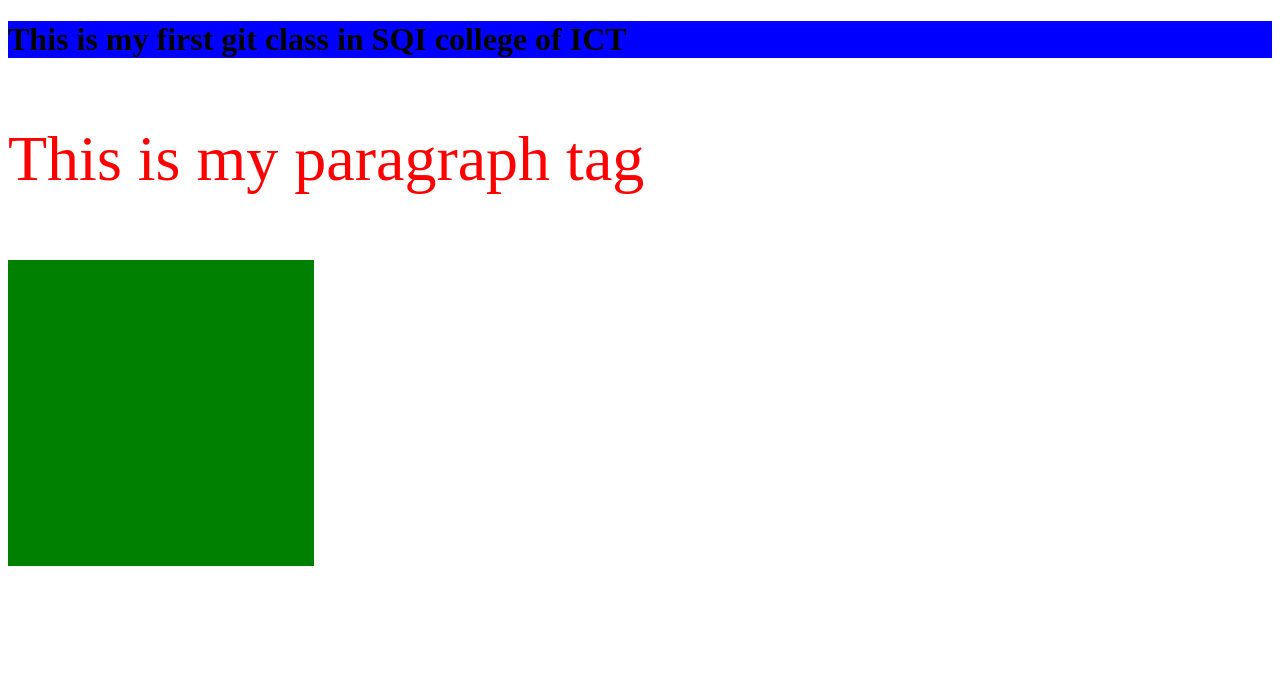
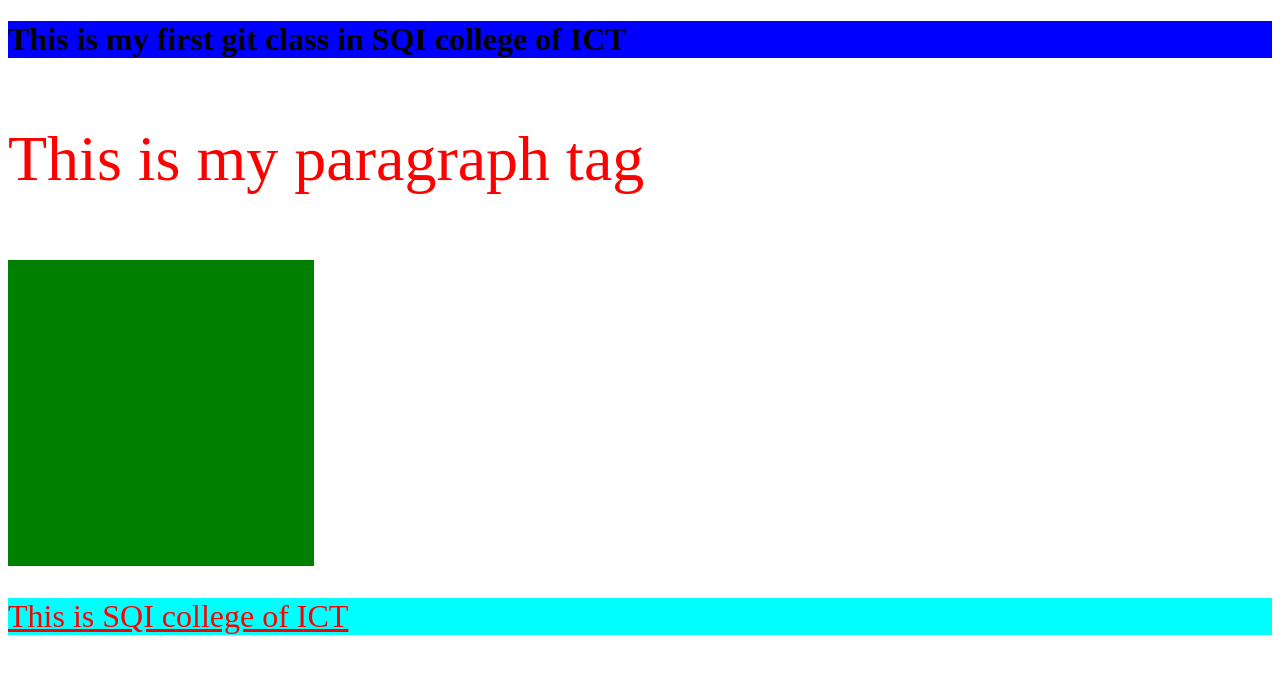
Before and after one commit to jhuniorfx/My-first-git-class, a plain HTML site: page index.html in a window 1280 px wide. Drawn offline with Linux system fonts and the light colour scheme.

Commit message:
all updated files has just been added

```diff
--- a/index.css
+++ b/index.css
@@ -4,3 +4,9 @@
     height: 300px;
     background-color: green;
 }
+
+#school{
+    background-color: aqua;
+    font-size: 2em;
+    text-decoration: underline;
+}
--- a/index.html
+++ b/index.html
@@ -24,5 +24,6 @@
     </p>
 
     <div class="box"></div>
+    <p id="school">This is SQI college of ICT</p>
 </body>
 </html>
```
Also changed, not shown: services.html (+1 -0 lines).
